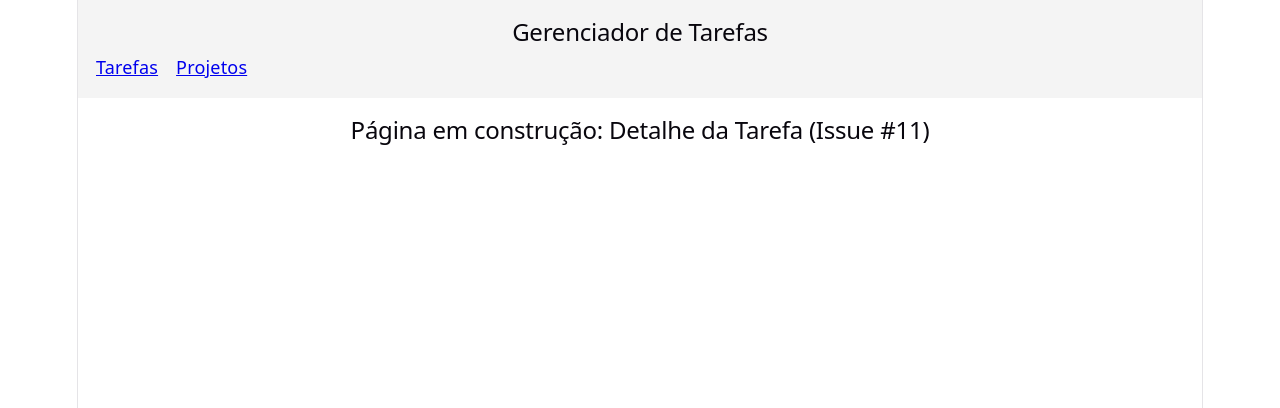
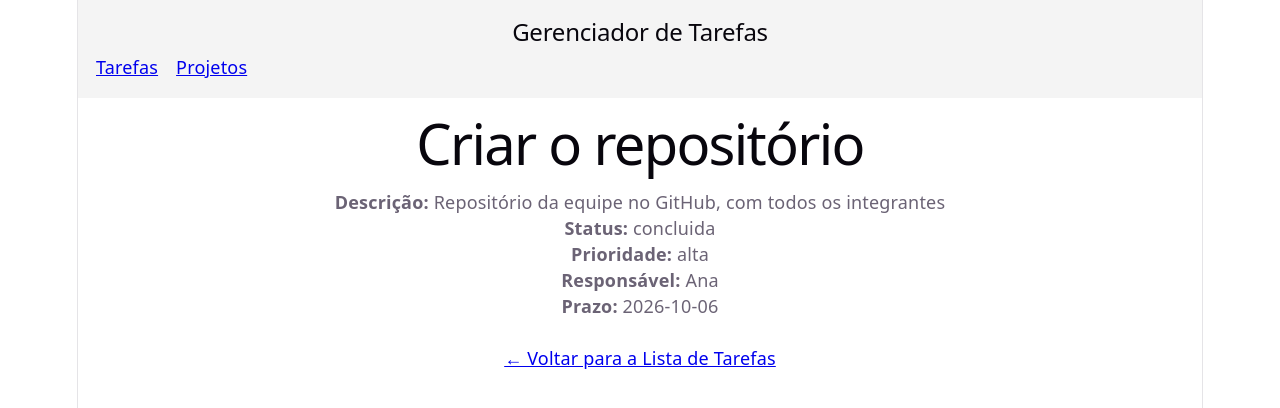
Before and after one commit to reginaldoandrade-inf/Desenvolvimento-FrontEnd-5N-Deploy, a React (Vite) app: page /tarefas/1 in a window 1280 px wide. Shown: the top 408 px of the page. Built offline with nearby package versions, Linux system fonts and the light colour scheme; data requests are answered from the project's data file.

Commit message:
feat: feature/issue-11-detalhe-tarefa

```diff
--- a/src/pages/DetalheTarefa.tsx
+++ b/src/pages/DetalheTarefa.tsx
@@ -1,3 +1,63 @@
+import { useEffect, useState } from 'react';
+import { useParams, Link } from 'react-router-dom';
+import { buscarTarefa } from '../services/api';
+import type { Tarefa } from '../tipos';
+
 export function DetalheTarefa() {
-  return <h2>Página em construção: Detalhe da Tarefa (Issue #11)</h2>;
+  const { id } = useParams<{ id: string }>();
+  const [tarefa, setTarefa] = useState<Tarefa | null>(null);
+  const [carregando, setCarregando] = useState(true);
+  const [erro, setErro] = useState<string | null>(null);
+
+  useEffect(() => {
+    if (!id) {
+      setErro('ID da tarefa não foi informado.');
+      setCarregando(false);
+      return;
+    }
+
+    setCarregando(true);
+    setErro(null);
+
+    buscarTarefa(id)
+      .then((dados) => setTarefa(dados))
+      .catch((err) => {
+        console.error(err);
+        setErro('Erro ao carregar os detalhes da tarefa.');
+      })
+      .finally(() => setCarregando(false));
+  }, [id]);
+
+  if (carregando) return <p>Carregando detalhes...</p>;
+
+  if (erro) {
+    return (
+      <div>
+        <p style={{ color: 'red' }}>{erro}</p>
+        <Link to="/">← Voltar para a Lista de Tarefas</Link>
+      </div>
+    );
+  }
+
+  if (!tarefa) {
+    return (
+      <div>
+        <p>Tarefa não encontrada!</p>
+        <Link to="/">← Voltar para a Lista de Tarefas</Link>
+      </div>
+    );
+  }
+
+  return (
+    <div>
+      <h1>{tarefa.titulo}</h1>
+      <p><strong>Descrição:</strong> {tarefa.descricao}</p>
+      <p><strong>Status:</strong> {tarefa.status}</p>
+      <p><strong>Prioridade:</strong> {tarefa.prioridade}</p>
+      <p><strong>Responsável:</strong> {tarefa.responsavel}</p>
+      <p><strong>Prazo:</strong> {tarefa.prazo}</p>
+      <br />
+      <Link to="/">← Voltar para a Lista de Tarefas</Link>
+    </div>
+  );
 }
```
